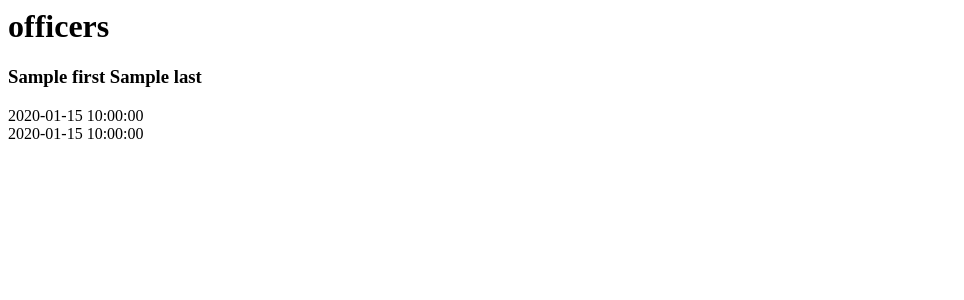
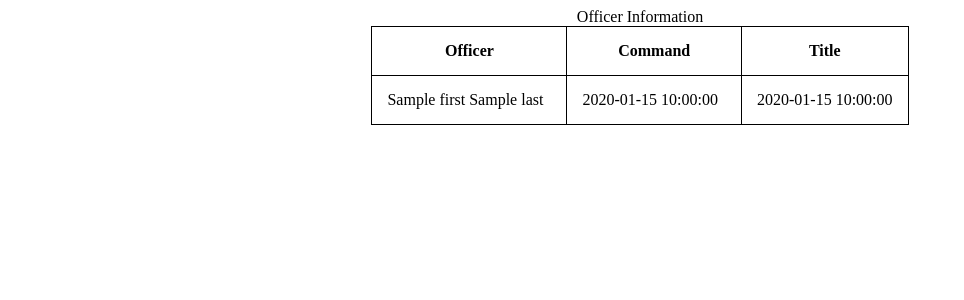
Before and after one commit to mallahdiv/WOWproject, a Flask app: template BaseCode/templates/results.html in a window 1280 px wide. Shown: the top 300 px of the page, without its empty margins (0-964 px from the left). Run offline with Flask 2, Linux system fonts and the light colour scheme; the template is opened without the code that fills it: most values are stand-ins (such as "Sample title", 1, 10 or a date in 2020); parts of the project's set-up code (start-up, migrations or seed data) failed here and were passed over.

Commit message:
Update Results and created a table

```diff
--- a/BaseCode/templates/results.html
+++ b/BaseCode/templates/results.html
@@ -1,13 +1,36 @@
+<!DOCTYPE html>
+<html>
+  <head>
+    <style>
+      table, th, td {
+        border: 1px solid black;
+        border-collapse: collapse;
+      }
+      th, td {
+        padding: 15px;
+      }
 
-<html>
-<h1>officers</h1>
-{%for officer in officers%}
-  <p>
-    <h3>{{officer['first'] +' '+ officer['last']}}</h3>
-        {{officer['command_now']}}
-    <br>{{officer['rank_now']}}</br>
-  </p>
+    </style>
+    <title>Officer</title>
+  </head>
+ <center>
 
+  <table>
+    {%for officer in officers%}
+    <caption>Officer Information</caption>
+    <tr>
+      <th>Officer</th>
+      <th>Command</th>
+      <th>Title</th>
+    </tr>
+    <tr>
+      <td>{{officer['first'] +' '+ officer['last']}} &nbsp;</td>
+      <td> {{officer['command_now']}} &nbsp;</td>
+      <td> {{officer['rank_now']}}</td>
+    </tr>
+  </table>
+ </center>
 
-{%endfor%}
+   {%endfor%}
+
 </html>
```
